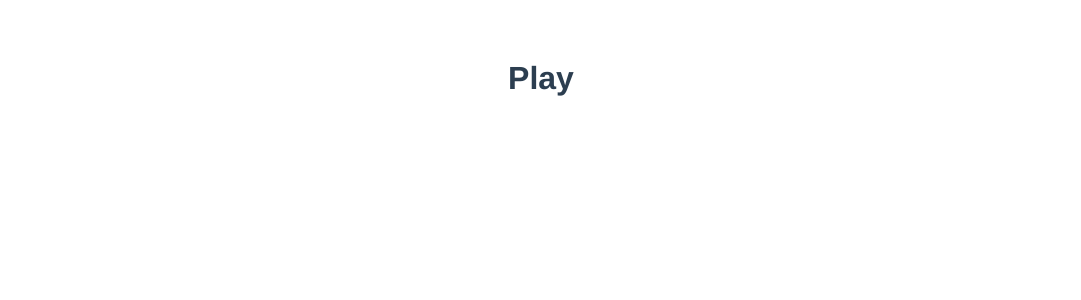
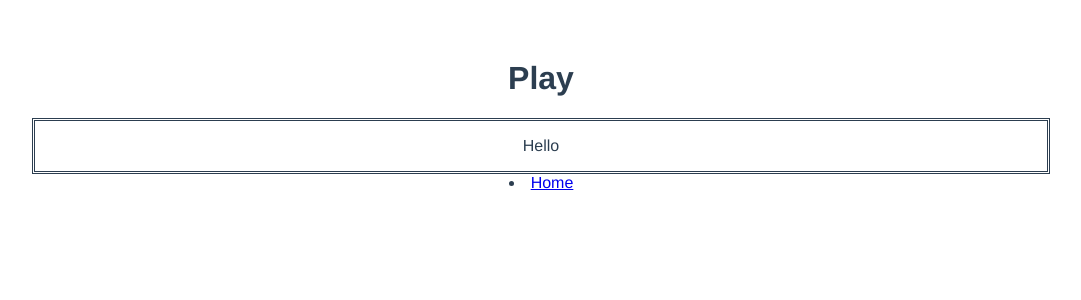
Before and after one commit to ASandhuZero/Playground, a Vue app in the folder Traverse-Vue/: page /Play in a window 1280 px wide. Shown: the top 300 px of the page, without its empty margins (99-1180 px from the left). Built offline with nearby package versions, Linux system fonts and the light colour scheme.

Commit message:
Added path route to Home.

```diff
--- a/Traverse-Vue/src/components/Play.vue
+++ b/Traverse-Vue/src/components/Play.vue
@@ -1,13 +1,23 @@
 <template lang="html">
   <div>
     <h1>Play</h1>
+    <div class="text_box">
+      <p>Hello</p>
+    </div>
+    <li><router-link to="/">Home</router-link></li>
   </div>
 </template>
 
 <script>
-export default {
-}
 </script>
 
 <style lang="css">
+  .text_box {
+    margin: auto;
+    height: 80%;
+    width: 80%;
+    border-style: double;
+    text-align: center;
+
+  }
 </style>
```
